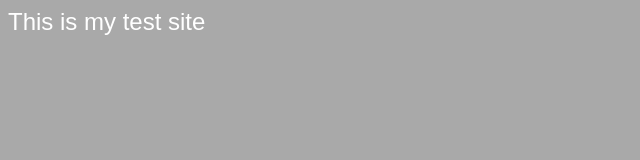
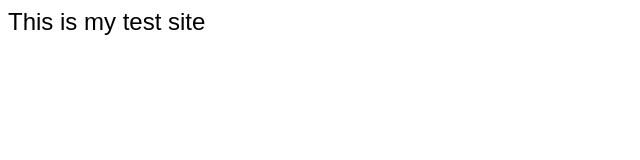
Before and after one commit to takatino/pages, a plain HTML site: page index.html in a window 1280 px wide. Shown: the whole page, without its empty margins (0-640 px from the left). Drawn offline with Linux system fonts and the light colour scheme.

Commit message:
Add files via upload

```diff
--- a/style.css
+++ b/style.css
@@ -1,5 +1,5 @@
 body {
-    font: normal 24px Arial, Helvetica, sans-serif;
-    color: white;
-    background-color: darkgrey;
+    font: normal 24px Inter UI, sans-serif;
+    color: black;
+    background-color: white;
 }
```
